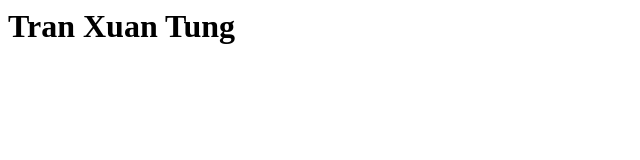
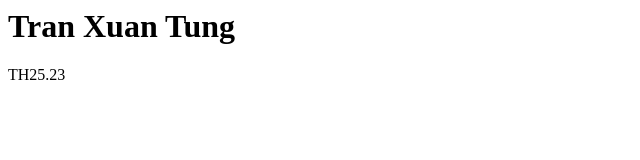
Before and after one commit to nauxgnut1/bai-tap, a plain HTML site: page index.html in a window 1280 px wide. Shown: the full height of the page, 0-640 px from the left. Drawn offline with Linux system fonts and the light colour scheme.

Commit message:
Update index.html

```diff
--- a/index.html
+++ b/index.html
@@ -1 +1,2 @@
 <h1>Tran Xuan Tung</h1>
+<p> TH25.23 </p>
```
